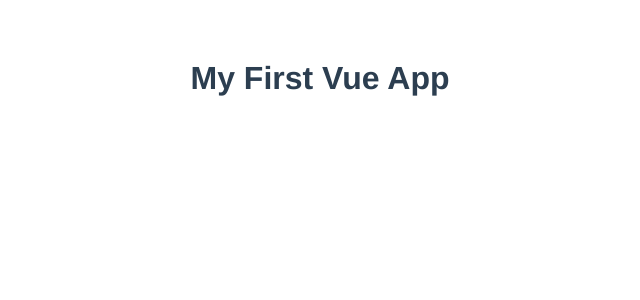
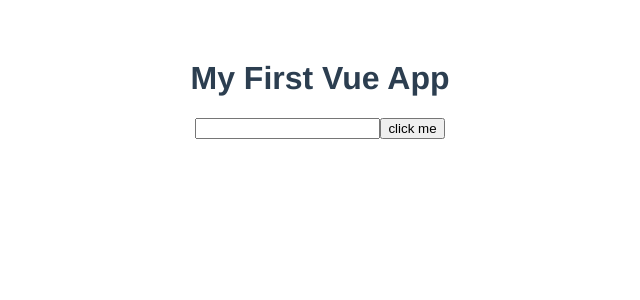
Before and after one commit to hekla00/modal-project, a Vue app: page / in a window 1280 px wide. Shown: the top 300 px of the page, without its empty margins (320-960 px from the left). Built offline with nearby package versions, Linux system fonts and the light colour scheme.

Commit message:
Lesson 22: Template Refs

```diff
--- a/src/App.vue
+++ b/src/App.vue
@@ -1,6 +1,8 @@
 <template>
   <h1>{{ title }}</h1>
   <!-- <HelloWorld msg="Welcome to Your Vue.js App" /> -->
+  <input type="text" ref="name" />
+  <button @click="handleClick">click me</button>
 </template>
 
 <script>
@@ -16,6 +18,13 @@
   // components: {
   //   HelloWorld,
   // },
+  methods: {
+    handleClick() {
+      console.log(this.$refs.name);
+      this.$refs.name.classList.add("active");
+      this.$refs.focus();
+    },
+  },
 };
 </script>
 
```
